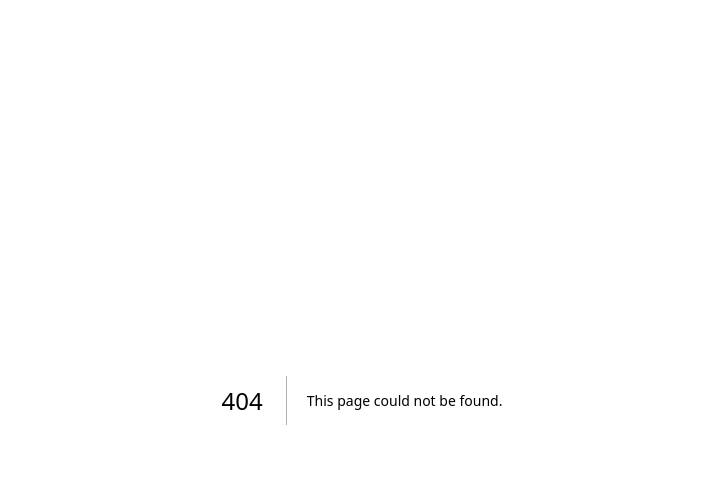
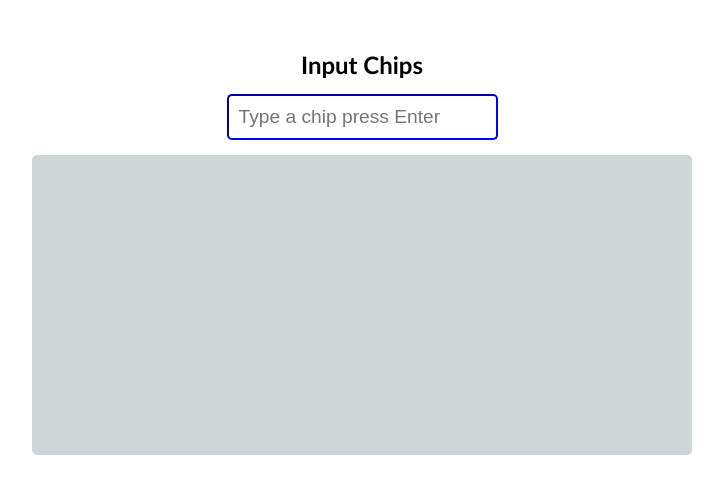
Before and after one commit to rahulUrajbhar/Frontend_UI_Projects, a Next.js app in the folder Ui_Components/: page /chipsinput in a window 1280 px wide. Before the commit this address had no page. Shown: the top 494 px of the page, without its empty margins (278-1001 px from the left). Built offline with nearby package versions, Linux system fonts and the light colour scheme.

Commit message:
Chips Input

```diff
--- /dev/null
+++ b/Ui_Components/src/app/chipsinput/page.jsx
@@ -0,0 +1,10 @@
+import ChipsInput from '@/components/chipsInput/ChipsInput'
+import React from 'react'
+
+const page = () => {
+  return (
+    <div><ChipsInput/></div>
+  )
+}
+
+export default page
--- a/Ui_Components/src/components/accordion/accordion.css
+++ b/Ui_Components/src/components/accordion/accordion.css
@@ -4,12 +4,12 @@
   font-family: "Gill Sans", "Gill Sans MT", Calibri, "Trebuchet MS", sans-serif;
 }
 .accordionList {
-  background-color: rgb(170, 159, 159);
+  background-color: rgb(27, 143, 220);
       border-radius: 10px;
       margin: 20px 0;
 }
 .accordionHeader {
-  background-color: rgb(129, 127, 127);
+  background-color: rgb(36, 153, 231);
   color: whitesmoke;
   font-size: larger;
   padding: 15px 25px;
@@ -22,7 +22,7 @@
   font-size: medium;
   color: whitesmoke;
   height: auto;
-  padding: 10px 25px;
+  padding: 20px 25px;
 }
 .accordionIcon{
     font-size: 25px;
--- /dev/null
+++ b/Ui_Components/src/components/chipsInput/ChipsInput.jsx
@@ -0,0 +1,47 @@
+"use client";
+import React, { useState } from "react";
+import "./chipsInput.css";
+const ChipsInput = () => {
+  const [input, setInput] = useState("");
+  const [InputData, setInputData] = useState([]);
+  const handelChips = (e) => {
+    if (e.key == "Enter" && input.trim() !== "") {
+      setInputData((prev) => [...prev, input]);
+      setInput("");
+    }
+  };
+  const deleteChip = (index) => {
+    let UpdateData = [...InputData];
+    UpdateData.splice(index, 1);
+    setInputData(UpdateData);
+  };
+
+  return (
+    <div className="mainContainor">
+      <div className="chipsHeader">
+        <h2>Input Chips</h2>
+        <input
+          type="text"
+          value={input}
+          placeholder="Type a chip press Enter"
+          onChange={(e) => setInput(e.target.value)}
+          onKeyDown={(e) => handelChips(e)}
+        />
+      </div>
+      <div className="chipsContainer">
+      {InputData.map((data, index) => {
+        return (
+          <span key={index} className="chips">
+            <span>{data}</span>
+            <button onClick={() => deleteChip(index)} className="delete">
+              x
+            </button>
+          </span>
+        );
+      })}
+      </div>
+    </div>
+  );
+};
+
+export default ChipsInput;
--- /dev/null
+++ b/Ui_Components/src/components/chipsInput/chipsInput.css
@@ -0,0 +1,47 @@
+.mainContainor {
+  margin: 30px auto;
+  width: 700px;
+  padding: 20px;
+}
+.chipsHeader {
+  display: flex;
+  align-items: center;
+  flex-direction: column;
+  justify-content: center;
+  font-family: "Gill Sans", "Gill Sans MT", Calibri, "Trebuchet MS", sans-serif;
+}
+.chipsHeader input {
+  border-color: blue;
+  padding: 10px;
+  border-radius: 5px;
+  outline-style: none;
+  font-size: larger;
+  margin: 15px;
+}
+.chipsContainer{
+    background-color: rgb(208, 214, 214);
+    width: 100%;
+    min-height: 300px;
+    border-radius: 5px;
+}
+.chips {
+  display: inline-flex;
+  padding: 5px;
+  border-radius: 5px;
+  background-color: rgb(181, 181, 228);
+  font-family: "Courier New", Courier, monospace;
+  margin: 10px;
+}
+
+.delete {
+  margin-left: 5px;
+  padding: 0 3px;
+  cursor: pointer;
+  border: none;
+  border-radius: 3px;
+}
+.delete:hover {
+  background-color: rgb(226, 62, 50);
+  border-radius: 3px;
+  color: aliceblue;
+}
```
